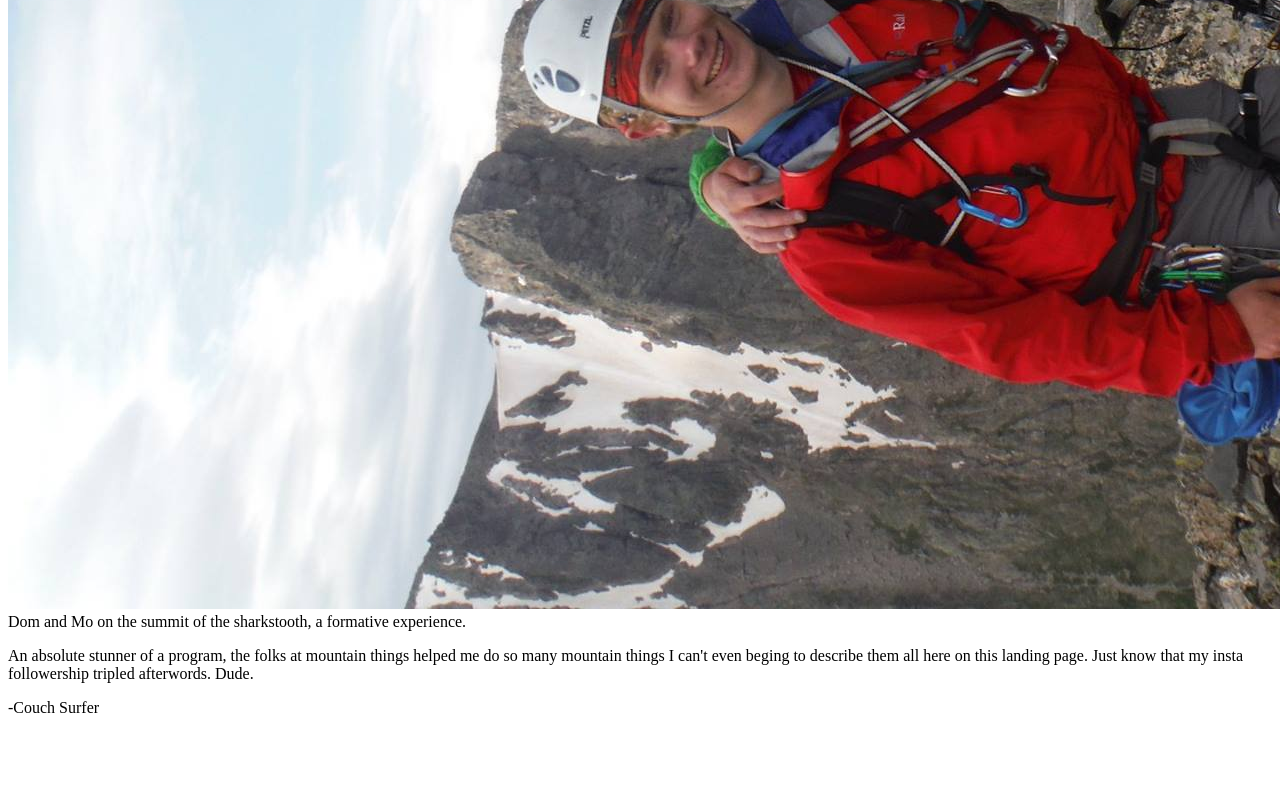
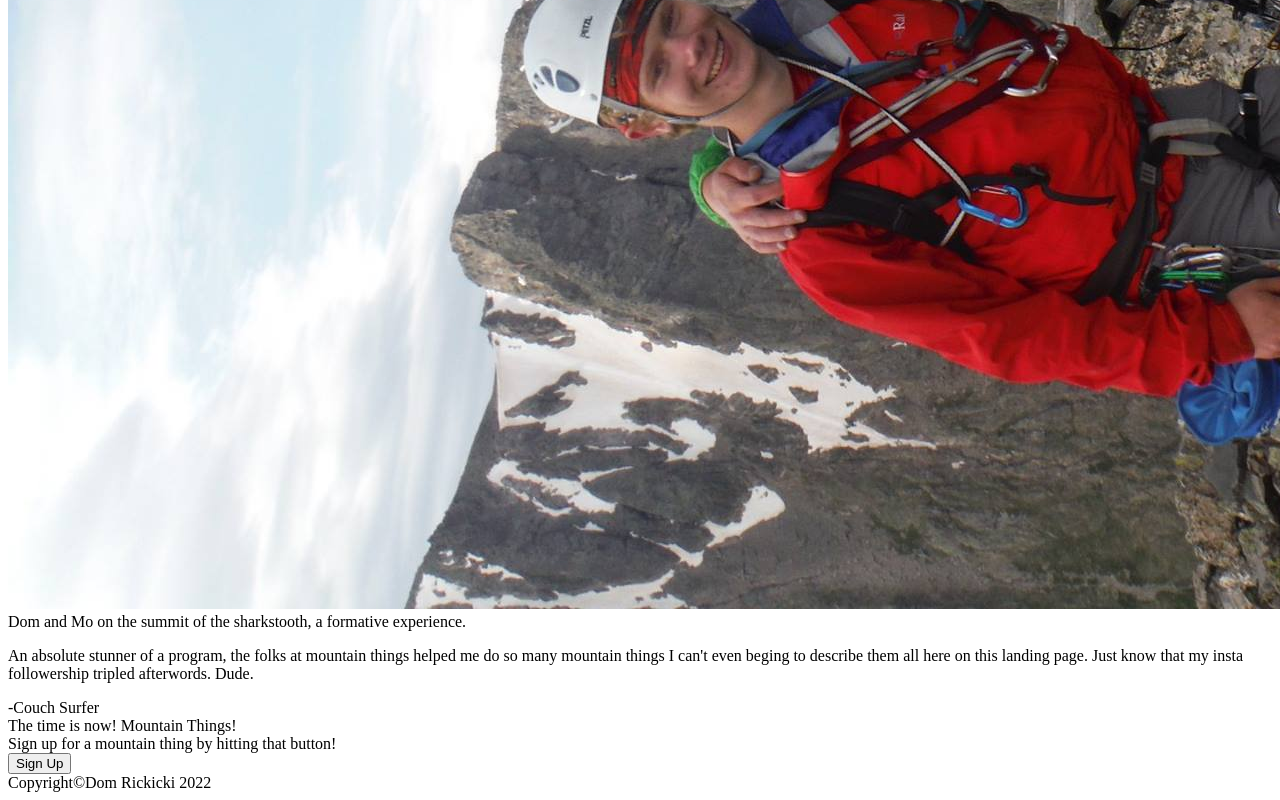
Before and after one commit to DomRickicki/landing-page, a plain HTML site: page index.html in a window 1280 px wide. Shown: the part 4237-5037 px from the top of the page. Before the commit the page ends 4962 px from the top, so only its background shows below. Drawn offline with Linux system fonts and the light colour scheme.

Commit message:
final html rough cut

```diff
--- a/index.html
+++ b/index.html
@@ -10,8 +10,8 @@
 </head>
 <body>
 
-<div class="Header">
-    <div class="head-bar">
+<div class="Hero">
+    <div class="header">
         <h3>Mountain Things</h3>
         <ul>
             <li><a href="#">Climbing</a></li>
@@ -60,11 +60,18 @@
 </div>
 
 <div class="cta">
+    <div class="cta-box">
+        <div class="cta-left">
+            <div class="bold-text">The time is now! Mountain Things!</div>
+            <div class="hero-text">Sign up for a mountain thing by hitting that button!</div>
+        </div>
+        <button class="cta-button">Sign Up</button>
+    </div>
 
 </div>
 
 <div class="footer">
-
+   <div class="footer-text">Copyright<span>&#169;</span>Dom Rickicki 2022</div>
 </div>
 </body>
 </html>
```
